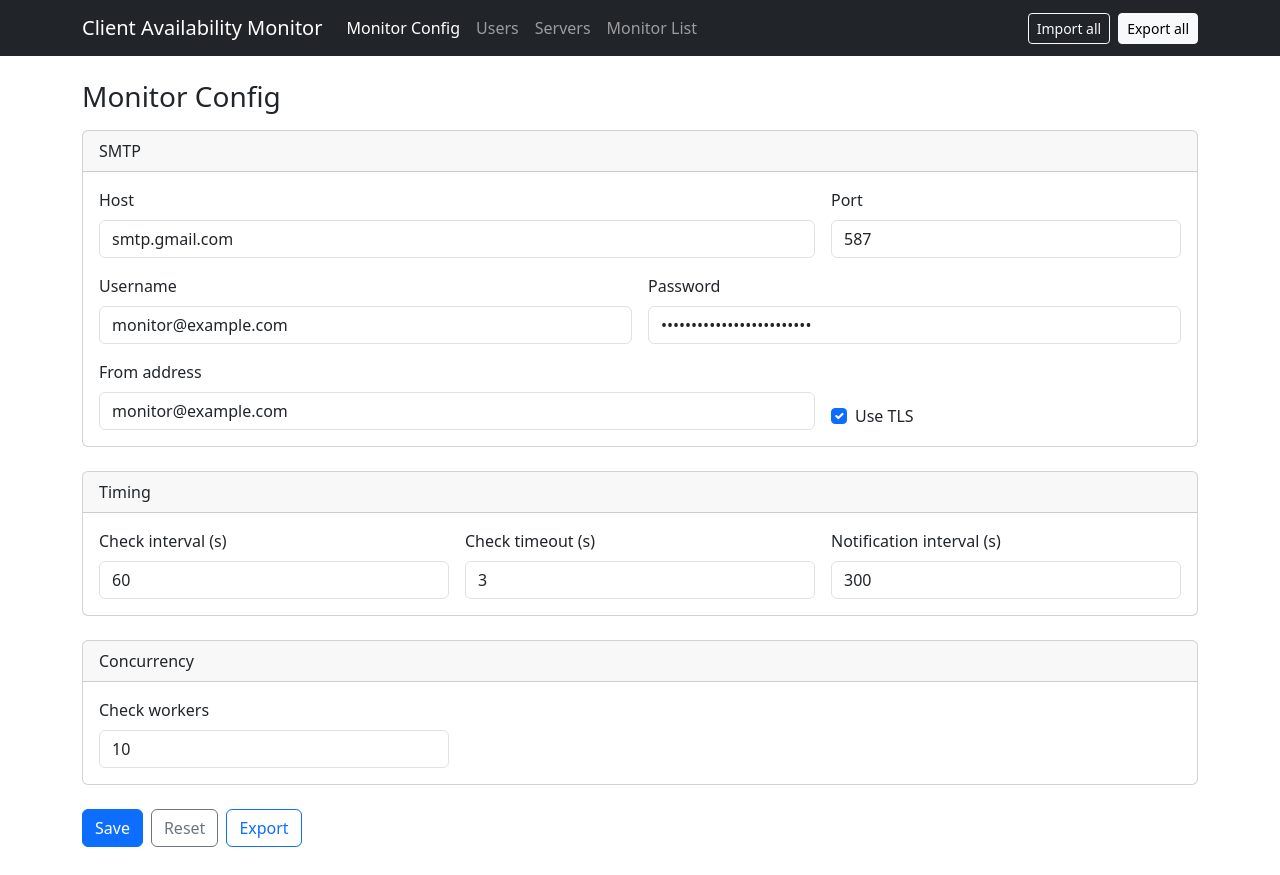
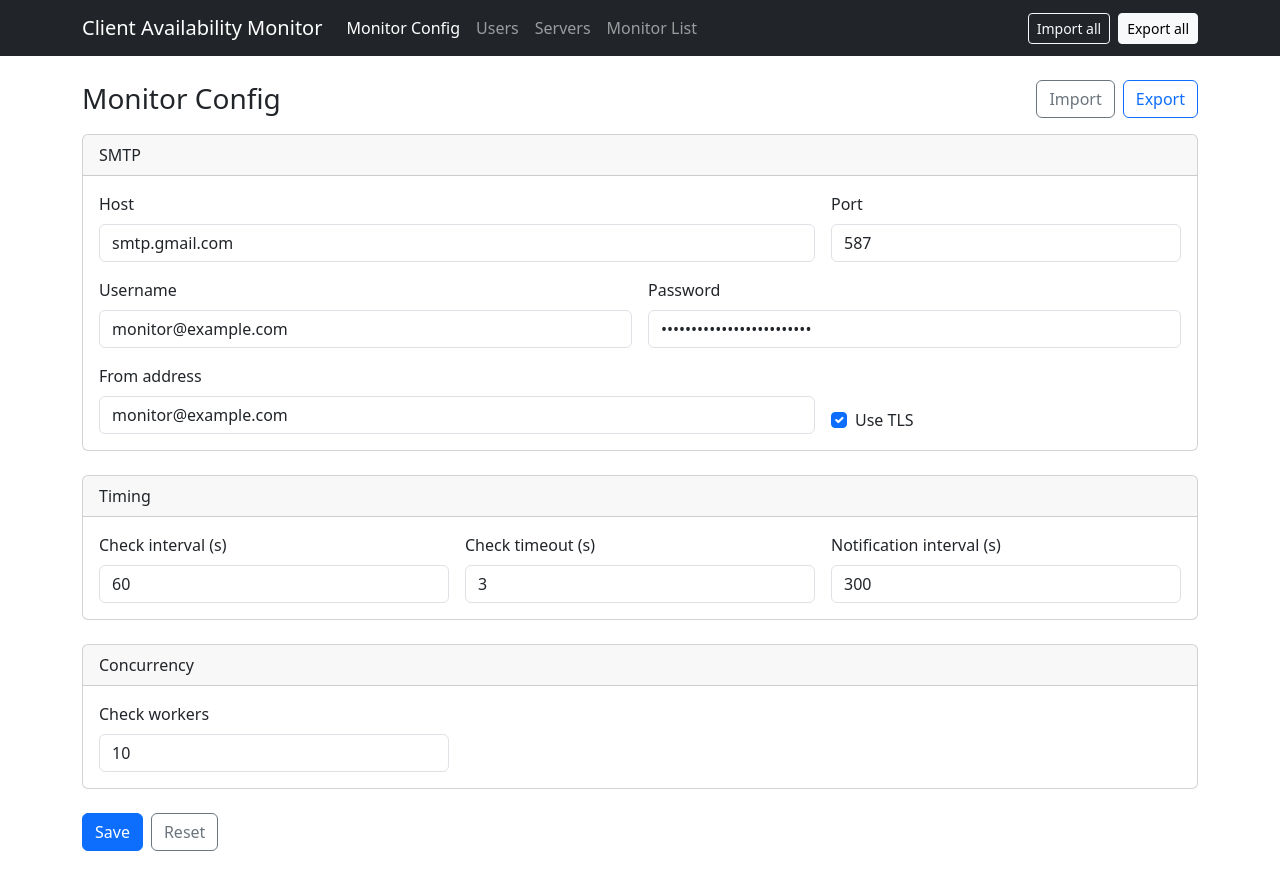
Before and after one commit to davidsantana06/client-availability-monitor, an Angular app: page /monitor-config in a window 1280 px wide. Built offline with nearby package versions, Linux system fonts and the light colour scheme.

Commit message:
feat: standardize per-page import/export

```diff
--- a/src/app/app.module.ts
+++ b/src/app/app.module.ts
@@ -11,6 +11,7 @@ import { MonitorConfigComponent } from './components/monitor-config/monitor-conf
 import { UsersInfoComponent } from './components/users-info/users-info.component';
 import { ServersPoolComponent } from './components/servers-pool/servers-pool.component';
 import { MonitorListComponent } from './components/monitor-list/monitor-list.component';
+import { PageHeaderComponent } from './components/page-header/page-header.component';
 import { TooltipDirective } from './directives/tooltip.directive';
 
 @NgModule({
@@ -23,6 +24,7 @@ import { TooltipDirective } from './directives/tooltip.directive';
     UsersInfoComponent,
     ServersPoolComponent,
     MonitorListComponent,
+    PageHeaderComponent,
     TooltipDirective,
   ],
   imports: [BrowserModule, AppRoutingModule, ReactiveFormsModule],
--- a/src/app/components/monitor-config/monitor-config.component.html
+++ b/src/app/components/monitor-config/monitor-config.component.html
@@ -1,4 +1,8 @@
-<h1 class="h3 mb-3">Monitor Config</h1>
+<app-page-header
+  title="Monitor Config"
+  [artifact]="'monitorConfig'"
+  (imported)="reset()"
+></app-page-header>
 
 <div *ngIf="saved" class="alert alert-success" role="alert">Configuration saved.</div>
 <div *ngIf="failed" class="alert alert-danger" role="alert">
@@ -143,6 +147,5 @@
   <div class="d-flex gap-2">
     <button type="submit" class="btn btn-primary">Save</button>
     <button type="button" class="btn btn-outline-secondary" (click)="reset()">Reset</button>
-    <button type="button" class="btn btn-outline-primary" (click)="export()">Export</button>
   </div>
 </form>
--- a/src/app/components/monitor-config/monitor-config.component.ts
+++ b/src/app/components/monitor-config/monitor-config.component.ts
@@ -3,7 +3,6 @@ import { FormBuilder, FormGroup, Validators } from '@angular/forms';
 import { takeUntilDestroyed } from '@angular/core/rxjs-interop';
 
 import { StorageService } from '../../services/storage.service';
-import { ExportService } from '../../services/export.service';
 import { isEmail, isInteger, isPort } from '../../validators/app-validators';
 
 @Component({
@@ -14,7 +13,6 @@ import { isEmail, isInteger, isPort } from '../../validators/app-validators';
 export class MonitorConfigComponent implements OnInit {
   private readonly fb = inject(FormBuilder);
   private readonly storage = inject(StorageService);
-  private readonly exportService = inject(ExportService);
   private readonly destroyRef = inject(DestroyRef);
 
   form!: FormGroup;
@@ -90,8 +88,4 @@ export class MonitorConfigComponent implements OnInit {
     this.saved = false;
     this.failed = false;
   }
-
-  export(): void {
-    this.exportService.exportMonitorConfig();
-  }
 }
--- a/src/app/components/monitor-list/monitor-list.component.html
+++ b/src/app/components/monitor-list/monitor-list.component.html
@@ -1,7 +1,4 @@
-<div class="d-flex justify-content-between align-items-center mb-3">
-  <h1 class="h3 mb-0">Monitor List</h1>
-  <button type="button" class="btn btn-outline-primary" (click)="export()">Export</button>
-</div>
+<app-page-header title="Monitor List" [artifact]="'monitorList'"></app-page-header>
 
 <ng-container *ngIf="view$ | async as view">
   <p class="text-muted">
--- a/src/app/components/monitor-list/monitor-list.component.ts
+++ b/src/app/components/monitor-list/monitor-list.component.ts
@@ -2,7 +2,6 @@ import { Component, inject } from '@angular/core';
 import { Observable, combineLatest, map } from 'rxjs';
 
 import { StorageService } from '../../services/storage.service';
-import { ExportService } from '../../services/export.service';
 
 interface MonitorListRow {
   hostname: string;
@@ -22,7 +21,6 @@ interface MonitorListView {
 })
 export class MonitorListComponent {
   private readonly storage = inject(StorageService);
-  private readonly exportService = inject(ExportService);
 
   readonly view$: Observable<MonitorListView> = combineLatest([
     this.storage.serversPool$,
@@ -54,8 +52,4 @@ export class MonitorListComponent {
     const alreadyExists = current.includes(hostname);
     if (!alreadyExists) this.storage.setMonitorList([...current, hostname]);
   }
-
-  export(): void {
-    this.exportService.exportMonitorList();
-  }
 }
--- a/src/app/components/servers-pool/servers-pool.component.html
+++ b/src/app/components/servers-pool/servers-pool.component.html
@@ -1,7 +1,4 @@
-<div class="d-flex justify-content-between align-items-center mb-3">
-  <h1 class="h3 mb-0">Servers</h1>
-  <button type="button" class="btn btn-outline-primary" (click)="export()">Export</button>
-</div>
+<app-page-header title="Servers" [artifact]="'serversPool'"></app-page-header>
 
 <div class="card mb-4">
   <div class="card-header">{{ isEditing ? 'Edit server' : 'Add server' }}</div>
--- a/src/app/components/servers-pool/servers-pool.component.ts
+++ b/src/app/components/servers-pool/servers-pool.component.ts
@@ -3,7 +3,6 @@ import { FormBuilder, FormGroup, Validators } from '@angular/forms';
 import { Observable } from 'rxjs';
 
 import { StorageService } from '../../services/storage.service';
-import { ExportService } from '../../services/export.service';
 import { Server, ServersPool } from '../../models/servers-pool.model';
 import { isExactlyOneOf, isIpv4, isPort } from '../../validators/app-validators';
 
@@ -15,7 +14,6 @@ import { isExactlyOneOf, isIpv4, isPort } from '../../validators/app-validators'
 export class ServersPoolComponent implements OnInit {
   private readonly fb = inject(FormBuilder);
   private readonly storage = inject(StorageService);
-  private readonly exportService = inject(ExportService);
 
   readonly servers$: Observable<ServersPool> = this.storage.serversPool$;
   form!: FormGroup;
@@ -96,8 +94,4 @@ export class ServersPoolComponent implements OnInit {
     this.storage.setServersPool(this.storage.serversPool.filter((_, i) => i !== index));
     if (this.isEditing) this.cancel();
   }
-
-  export(): void {
-    this.exportService.exportServersPool();
-  }
 }
--- a/src/app/components/users-info/users-info.component.html
+++ b/src/app/components/users-info/users-info.component.html
@@ -1,7 +1,4 @@
-<div class="d-flex justify-content-between align-items-center mb-3">
-  <h1 class="h3 mb-0">Users</h1>
-  <button type="button" class="btn btn-outline-primary" (click)="export()">Export</button>
-</div>
+<app-page-header title="Users" [artifact]="'usersInfo'"></app-page-header>
 
 <div class="card mb-4">
   <div class="card-header">{{ isEditing ? 'Edit user' : 'Add user' }}</div>
--- a/src/app/components/users-info/users-info.component.ts
+++ b/src/app/components/users-info/users-info.component.ts
@@ -3,7 +3,6 @@ import { FormBuilder, FormGroup, Validators } from '@angular/forms';
 import { Observable } from 'rxjs';
 
 import { StorageService } from '../../services/storage.service';
-import { ExportService } from '../../services/export.service';
 import { User, UsersInfo } from '../../models/users-info.model';
 import { isEmail } from '../../validators/app-validators';
 
@@ -15,7 +14,6 @@ import { isEmail } from '../../validators/app-validators';
 export class UsersInfoComponent implements OnInit {
   private readonly fb = inject(FormBuilder);
   private readonly storage = inject(StorageService);
-  private readonly exportService = inject(ExportService);
 
   readonly users$: Observable<UsersInfo> = this.storage.usersInfo$;
   form!: FormGroup;
@@ -66,8 +64,4 @@ export class UsersInfoComponent implements OnInit {
     this.storage.setUsersInfo(this.storage.usersInfo.filter((_, i) => i !== index));
     if (this.isEditing) this.cancel();
   }
-
-  export(): void {
-    this.exportService.exportUsersInfo();
-  }
 }
```
